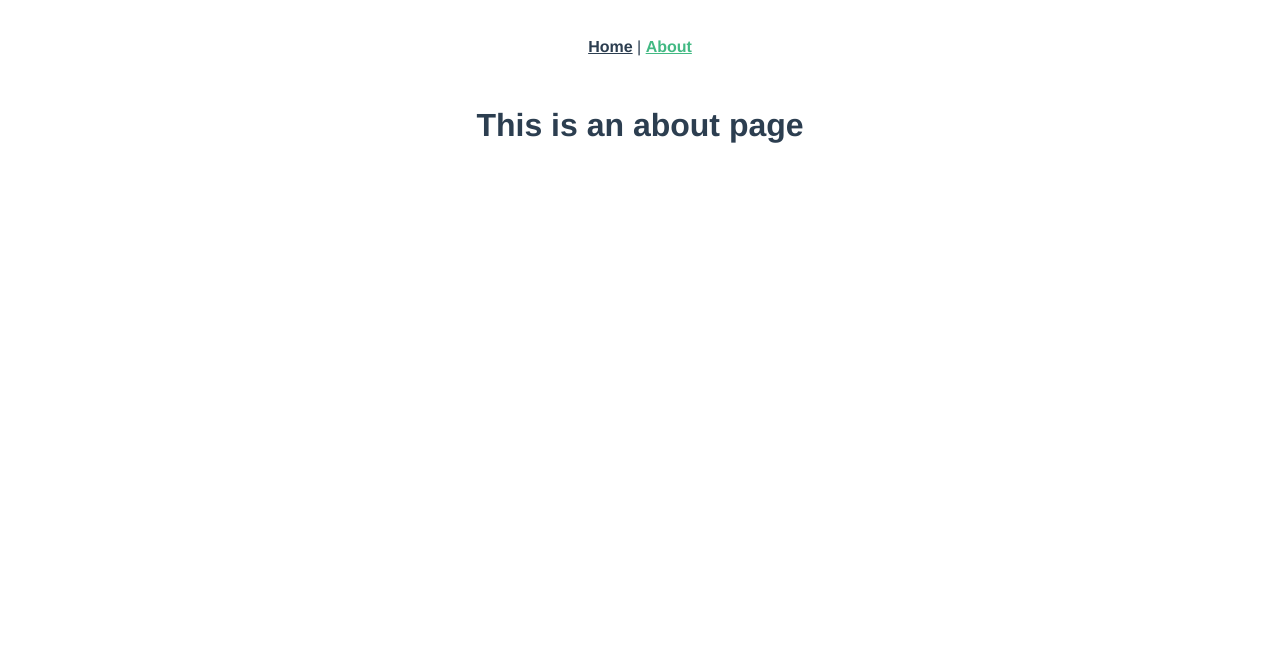
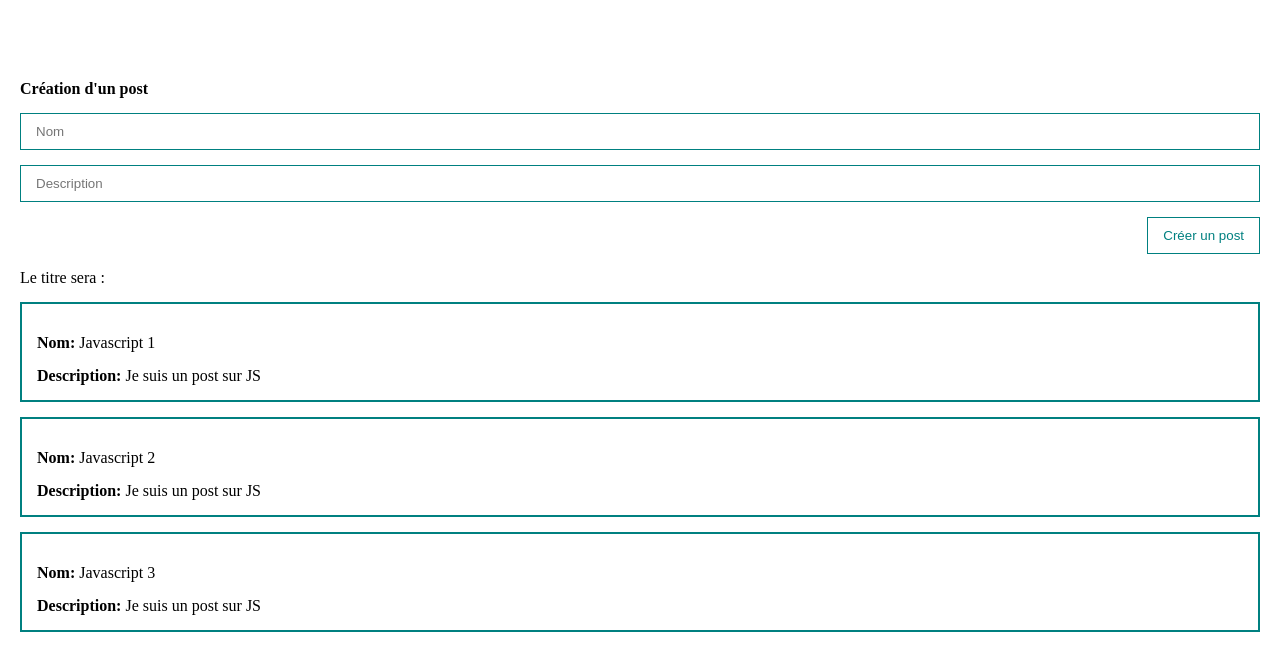
Before and after one commit to ZhannaZucher/vue3-course, a Vue app: page /about in a window 1280 px wide. Shown: the top 670 px of the page. Built offline with nearby package versions, Linux system fonts and the light colour scheme.

Commit message:
add: binding inputs  values to reactive data

```diff
--- a/src/App.vue
+++ b/src/App.vue
@@ -1,30 +1,80 @@
 <template>
-  <nav>
-    <router-link to="/">Home</router-link> |
-    <router-link to="/about">About</router-link>
-  </nav>
-  <router-view/>
+	<div class="app">
+		<form>
+			<h4>Création d'un post</h4>
+			<input v-bind:value="title" @input="inputTitle" class="input" type="text" placeholder="Nom">
+			<input v-bind:value="body" @input="inputBody" class="input" type="text" placeholder="Description">
+			<button class="btn" @click="createPost">Créer un post</button>
+			<p>Le titre sera : {{ title }}</p>
+		</form>
+		<div class="post" v-for="post in posts" :key="post.id">
+			<div><strong>Nom: </strong>{{ post.title }}</div>
+			<div><strong>Description: </strong>{{ post.body }}</div>
+		</div>
+	</div>
 </template>
 
+<script>
+export default {
+	data() {
+		return {
+			posts: [
+				{ id: 1, title: 'Javascript 1', body: 'Je suis un post sur JS' },
+				{ id: 2, title: 'Javascript 2', body: 'Je suis un post sur JS' },
+				{ id: 3, title: 'Javascript 3', body: 'Je suis un post sur JS' },
+			],
+			title: '',
+			body: ''
+		}
+	},
+	methods: {
+		createPost() {
+
+		},
+		inputTitle(event) {
+			this.title = event.target.value
+		},
+		inputBody(event) {
+			this.body = event.target.value
+		}
+	}
+}
+</script>
+
 <style>
-#app {
-  font-family: Avenir, Helvetica, Arial, sans-serif;
-  -webkit-font-smoothing: antialiased;
-  -moz-osx-font-smoothing: grayscale;
-  text-align: center;
-  color: #2c3e50;
+* {
+	padding: 0;
+	margin: 15px 0 0 0;
+	box-sizing: border-box;
 }
 
-nav {
-  padding: 30px;
+.app {
+	padding: 20px;
 }
 
-nav a {
-  font-weight: bold;
-  color: #2c3e50;
+form {
+	display: flex;
+	flex-direction: column;
 }
 
-nav a.router-link-exact-active {
-  color: #42b983;
+.input {
+	width: 100%;
+	border: 1px solid teal;
+	padding: 10px 15px;
+	margin-top: 15px;
+}
+
+.btn {
+	margin-top: 15px;
+	align-self: flex-end;
+	padding: 10px 15px;
+	background: none;
+	color: teal;
+	border: 1px solid teal;
+}
+
+.post {
+	padding: 15px;
+	border: 2px solid teal;
 }
 </style>
--- a/src/components/HelloWorld.vue
+++ /dev/null
@@ -1,58 +0,0 @@
-<template>
-  <div class="hello">
-    <h1>{{ msg }}</h1>
-    <p>
-      For a guide and recipes on how to configure / customize this project,<br>
-      check out the
-      <a href="https://cli.vuejs.org" target="_blank" rel="noopener">vue-cli documentation</a>.
-    </p>
-    <h3>Installed CLI Plugins</h3>
-    <ul>
-      <li><a href="https://github.com/vuejs/vue-cli/tree/dev/packages/%40vue/cli-plugin-babel" target="_blank" rel="noopener">babel</a></li>
-      <li><a href="https://github.com/vuejs/vue-cli/tree/dev/packages/%40vue/cli-plugin-eslint" target="_blank" rel="noopener">eslint</a></li>
-    </ul>
-    <h3>Essential Links</h3>
-    <ul>
-      <li><a href="https://vuejs.org" target="_blank" rel="noopener">Core Docs</a></li>
-      <li><a href="https://forum.vuejs.org" target="_blank" rel="noopener">Forum</a></li>
-      <li><a href="https://chat.vuejs.org" target="_blank" rel="noopener">Community Chat</a></li>
-      <li><a href="https://twitter.com/vuejs" target="_blank" rel="noopener">Twitter</a></li>
-      <li><a href="https://news.vuejs.org" target="_blank" rel="noopener">News</a></li>
-    </ul>
-    <h3>Ecosystem</h3>
-    <ul>
-      <li><a href="https://router.vuejs.org" target="_blank" rel="noopener">vue-router</a></li>
-      <li><a href="https://vuex.vuejs.org" target="_blank" rel="noopener">vuex</a></li>
-      <li><a href="https://github.com/vuejs/vue-devtools#vue-devtools" target="_blank" rel="noopener">vue-devtools</a></li>
-      <li><a href="https://vue-loader.vuejs.org" target="_blank" rel="noopener">vue-loader</a></li>
-      <li><a href="https://github.com/vuejs/awesome-vue" target="_blank" rel="noopener">awesome-vue</a></li>
-    </ul>
-  </div>
-</template>
-
-<script>
-export default {
-  name: 'HelloWorld',
-  props: {
-    msg: String
-  }
-}
-</script>
-
-<!-- Add "scoped" attribute to limit CSS to this component only -->
-<style scoped>
-h3 {
-  margin: 40px 0 0;
-}
-ul {
-  list-style-type: none;
-  padding: 0;
-}
-li {
-  display: inline-block;
-  margin: 0 10px;
-}
-a {
-  color: #42b983;
-}
-</style>
--- a/src/main.js
+++ b/src/main.js
@@ -1,5 +1,5 @@
 import { createApp } from 'vue'
-import App from './App.vue'
-import router from './router'
+import App from './App'
 
-createApp(App).use(router).mount('#app')
+
+createApp(App).mount('#app')
--- a/src/router/index.js
+++ /dev/null
@@ -1,25 +0,0 @@
-import { createRouter, createWebHistory } from 'vue-router'
-import HomeView from '../views/HomeView.vue'
-
-const routes = [
-  {
-    path: '/',
-    name: 'home',
-    component: HomeView
-  },
-  {
-    path: '/about',
-    name: 'about',
-    // route level code-splitting
-    // this generates a separate chunk (about.[hash].js) for this route
-    // which is lazy-loaded when the route is visited.
-    component: () => import(/* webpackChunkName: "about" */ '../views/AboutView.vue')
-  }
-]
-
-const router = createRouter({
-  history: createWebHistory(),
-  routes
-})
-
-export default router
--- a/src/views/AboutView.vue
+++ /dev/null
@@ -1,5 +0,0 @@
-<template>
-  <div class="about">
-    <h1>This is an about page</h1>
-  </div>
-</template>
--- a/src/views/HomeView.vue
+++ /dev/null
@@ -1,18 +0,0 @@
-<template>
-  <div class="home">
-    <img alt="Vue logo" src="../assets/logo.png">
-    <HelloWorld msg="Welcome to Your Vue.js App"/>
-  </div>
-</template>
-
-<script>
-// @ is an alias to /src
-import HelloWorld from '@/components/HelloWorld.vue'
-
-export default {
-  name: 'HomeView',
-  components: {
-    HelloWorld
-  }
-}
-</script>
```
Also changed, not shown: src/assets/logo.png (deleted).
